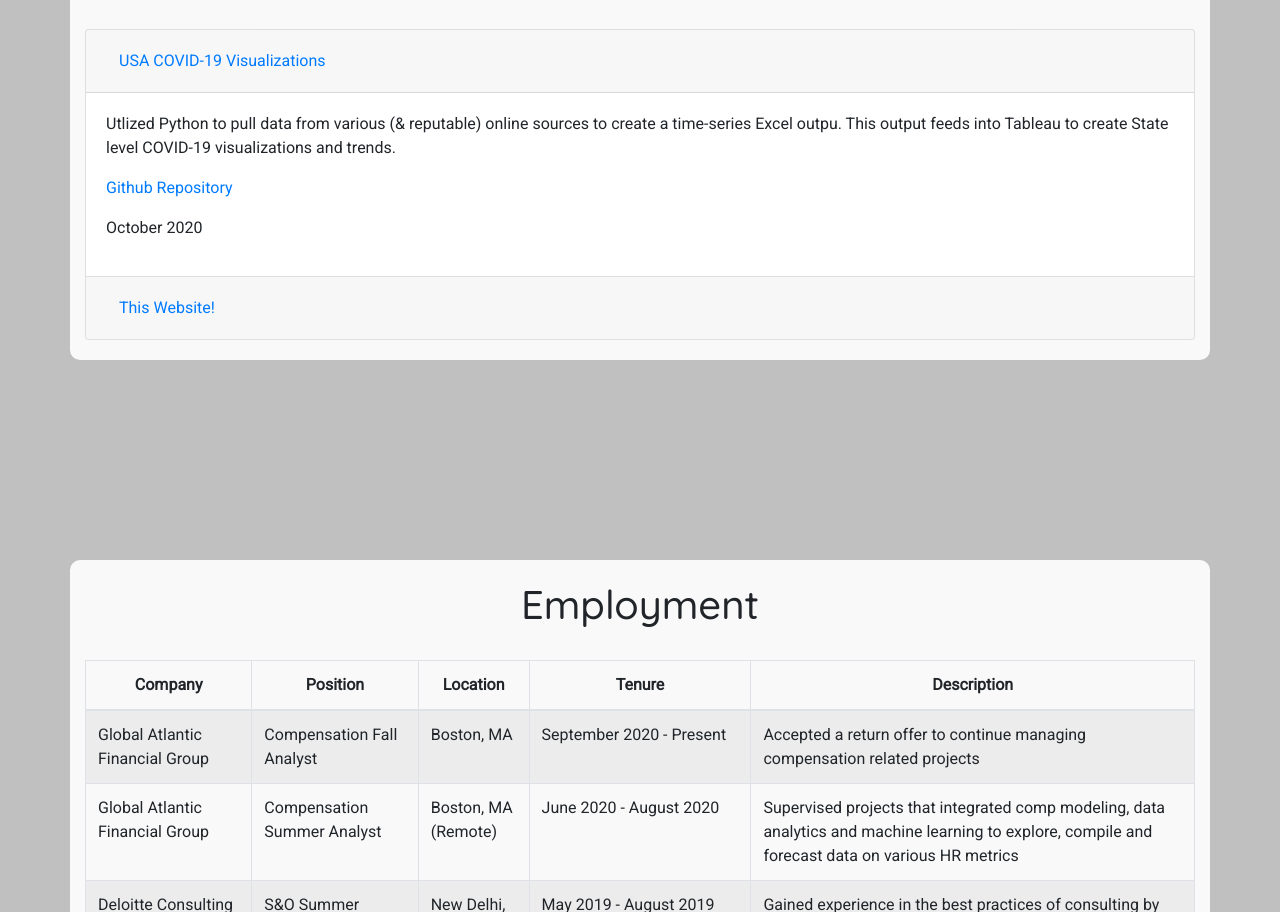
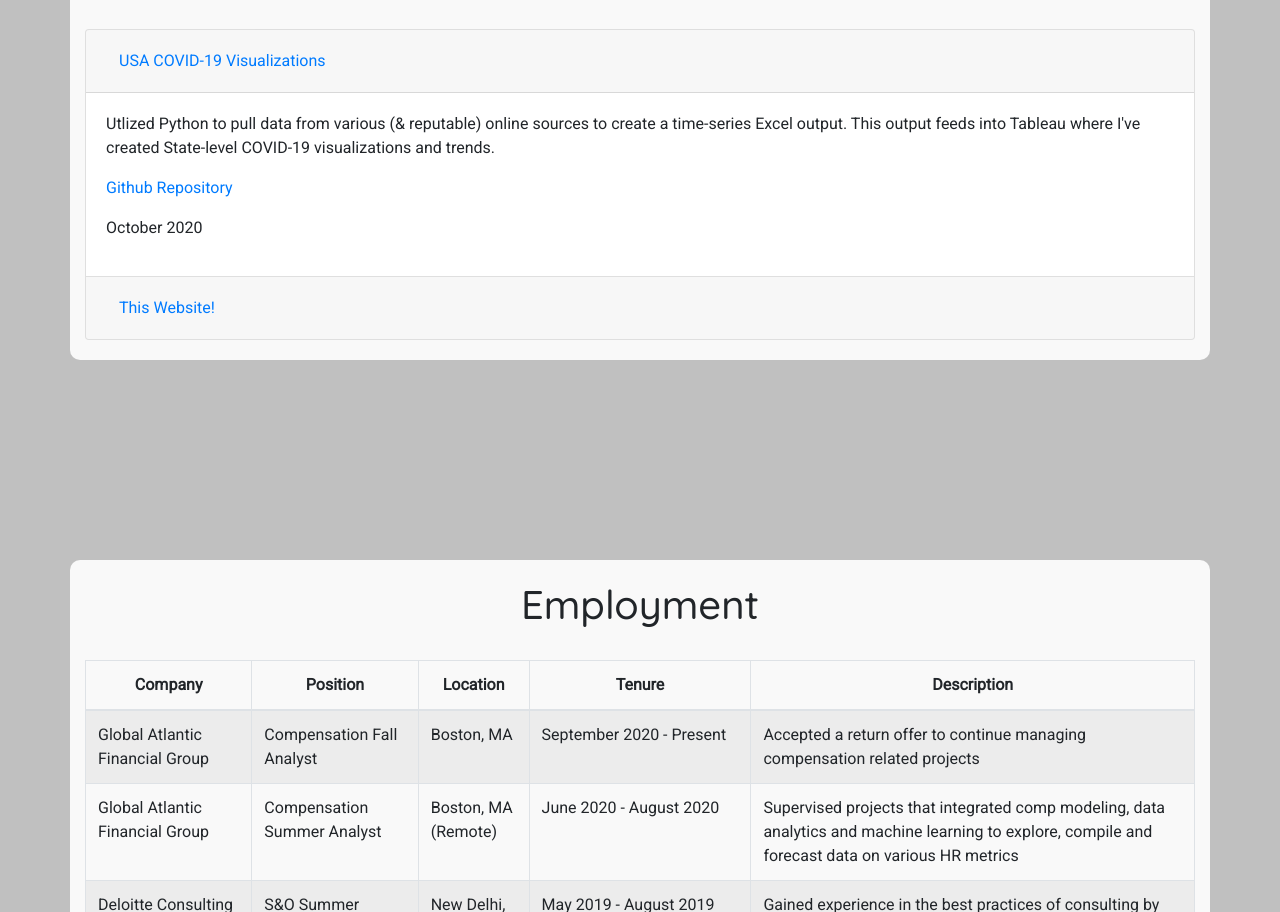
Before and after one commit to neilcg2/firstwebsite, a website built with Parcel: page index.html in a window 1280 px wide. Shown: the part 1748-2660 px from the top of the page. Built offline with nearby package versions, Linux system fonts and the light colour scheme.

Commit message:
October 26 2020 Changes

```diff
--- a/index.html
+++ b/index.html
@@ -131,7 +131,7 @@
     </div>
     <div id="collapseOne" class="collapse show" aria-labelledby="headingOne" data-parent="#accordionExample">
       <div class="card-body">
-        <p>Utlized Python to pull data from various (& reputable) online sources to create a time-series Excel outpu. This output feeds into Tableau to create State level COVID-19 visualizations and trends.</p>
+        <p>Utlized Python to pull data from various (& reputable) online sources to create a time-series Excel output. This output feeds into Tableau where I've created State-level COVID-19 visualizations and trends.</p>
         <p><a href="https://github.com/neilcg2/neilcg2.github.io" target="_blank">Github Repository</a></p>
         <p>October 2020</p>
       </div>
```
